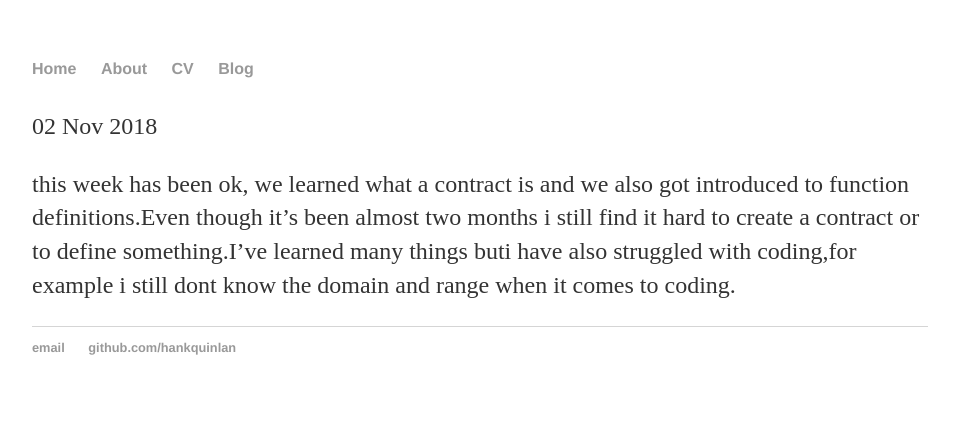
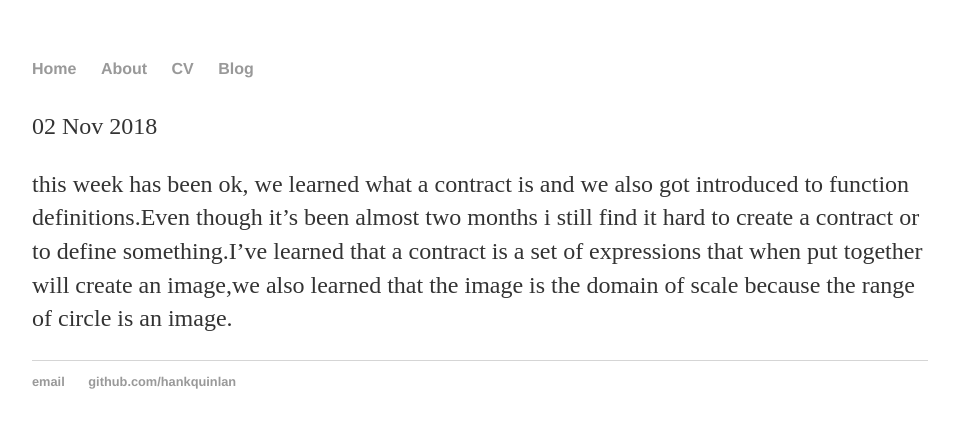
Before and after one commit to vianelkac0557/vianelkac0557.github.io, a Jekyll site: the page built from _posts/2018-11-2-weekly-reflection.md, in a window 1280 px wide. Shown: the top 428 px of the page, without its empty margins (160-1119 px from the left). Built offline with Jekyll 4.4.1, drawn with Linux system fonts in a browser that asks for light colours; our own code applies the rules of GitHub Pages for plain Markdown files.

Commit message:
Update 2018-11-2-weekly-reflection.md

```diff
--- a/_posts/2018-11-2-weekly-reflection.md
+++ b/_posts/2018-11-2-weekly-reflection.md
@@ -2,4 +2,4 @@
 title:"vianelka's weekly reflection"
 date:2018-11-2
 ---
-this week has been ok, we learned what a contract is and we also got introduced to function definitions.Even though it's been almost two months i still find it hard to create a contract or to define something.I've learned many things buti have also struggled with coding,for example i still dont know the domain and range when it comes to coding.
+this week has been ok, we learned what a contract is and we also got introduced to function definitions.Even though it's been almost two months i still find it hard to create a contract or to define something.I've learned that a contract is a set of expressions that when put together will create an image,we also learned that the image is the domain of scale because the range of circle is an image.
```
